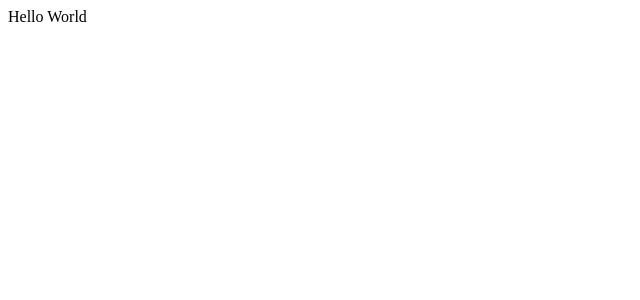
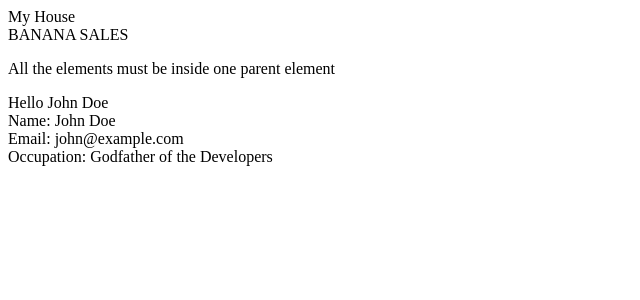
Before and after one commit to Krpiszez/FrontEndProjects, a React (Create React App) app: page / in a window 1280 px wide. Shown: the top 300 px of the page, without its empty margins (0-640 px from the left). Built offline with nearby package versions, Linux system fonts and the light colour scheme.

Commit message:
jsx components variables

```diff
--- a/src/App.js
+++ b/src/App.js
@@ -1,12 +1,17 @@
-import React from 'react'
-import HelloWorld from './components/01-HelloWorld/HelloWorld'
+import MyHouse from "./components/01-my-house/my-house";
+import { Bananas } from "./components/01-my-house/my-house";
+import Jsx1 from "./components/02-jsx/jsx1";
+import Jsx2 from "./components/02-jsx/jsx2";
 
 const App = () => {
-  return (
-    <div className='app'>
-       <HelloWorld />
+    return (
+        <div className="app">
+            <MyHouse />
+            <Bananas />
+            <Jsx1 />
+            <Jsx2 />
         </div>
-  )
-}
+    )
+};
 
-export default App
+export default App;
--- a/src/components/01-HelloWorld/HelloWorld.js
+++ /dev/null
@@ -1,9 +0,0 @@
-import React from 'react'
-
-const HelloWorld = () => {
-  return (
-    <div>Hello World</div>
-  )
-}
-
-export default HelloWorld
--- /dev/null
+++ b/src/components/01-my-house/my-house.js
@@ -0,0 +1,15 @@
+import React from 'react';
+
+const Apples = () => {
+    return (
+        <div>My House</div>
+    )
+};
+
+export const Bananas = () => {
+    return (
+        <div>BANANA SALES</div>
+    )
+}
+
+export default Apples;
--- /dev/null
+++ b/src/components/02-jsx/jsx1.js
@@ -0,0 +1,14 @@
+import React from 'react';
+
+const Jsx1 = () => {
+    const name = "John Doe";
+
+    return (
+        <>
+            <p>All the elements must be inside one parent element</p>
+            <div>Hello {name}</div>
+        </>
+    )
+};
+
+export default Jsx1;
--- /dev/null
+++ b/src/components/02-jsx/jsx2.js
@@ -0,0 +1,21 @@
+import React from 'react';
+
+const Jsx2 = () => {
+    const user = {
+        name: "John Doe",
+        email: "john@example.com",
+        occupation: "Godfather of the Developers"
+    }
+
+    console.log(user.name)
+
+    return (
+        <>
+            <div>Name: {user.name}</div>
+            <div>Email: {user.email}</div>
+            <div>Occupation: {user.occupation}</div>
+        </>
+    )
+};
+
+export default Jsx2;
```
